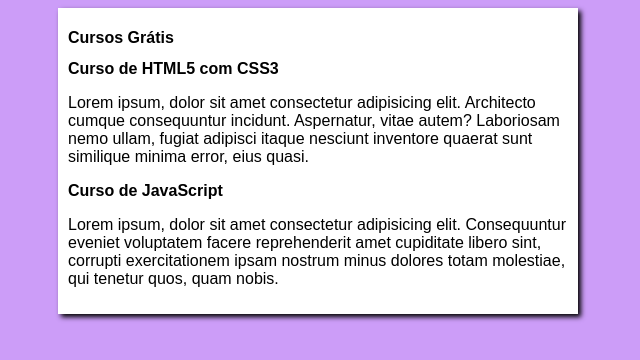
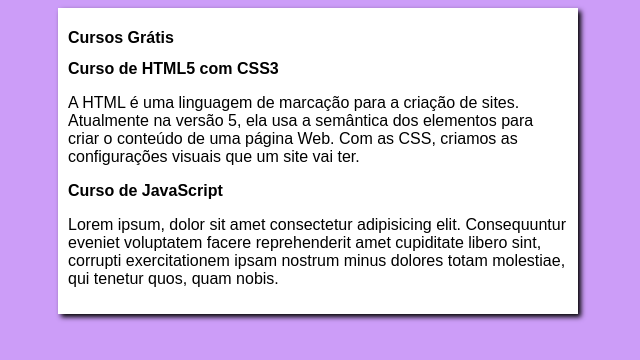
Before and after one commit to crisengdev/projeto-site, a plain HTML site: page index.html in a window 1280 px wide. Shown: the whole page, without its empty margins (322-962 px from the left). Drawn offline with Linux system fonts and the light colour scheme.

Commit message:
Ajuste Main

```diff
--- a/index.html
+++ b/index.html
@@ -13,7 +13,8 @@
         </header>
         <article>
             <h2>Curso de HTML5 com CSS3</h2>
-            <p>Lorem ipsum, dolor sit amet consectetur adipisicing elit. Architecto cumque consequuntur incidunt. Aspernatur, vitae autem? Laboriosam nemo ullam, fugiat adipisci itaque nesciunt inventore quaerat sunt similique minima error, eius quasi.</p>
+            <p>A HTML é uma linguagem de marcação para a criação de sites. Atualmente na versão 5, ela usa a semântica
+                dos elementos para criar o conteúdo de uma página Web. Com as CSS, criamos as configurações visuais que um site vai ter.</p>
         </article>
         <article>
             <h2>Curso de JavaScript</h2>
```
